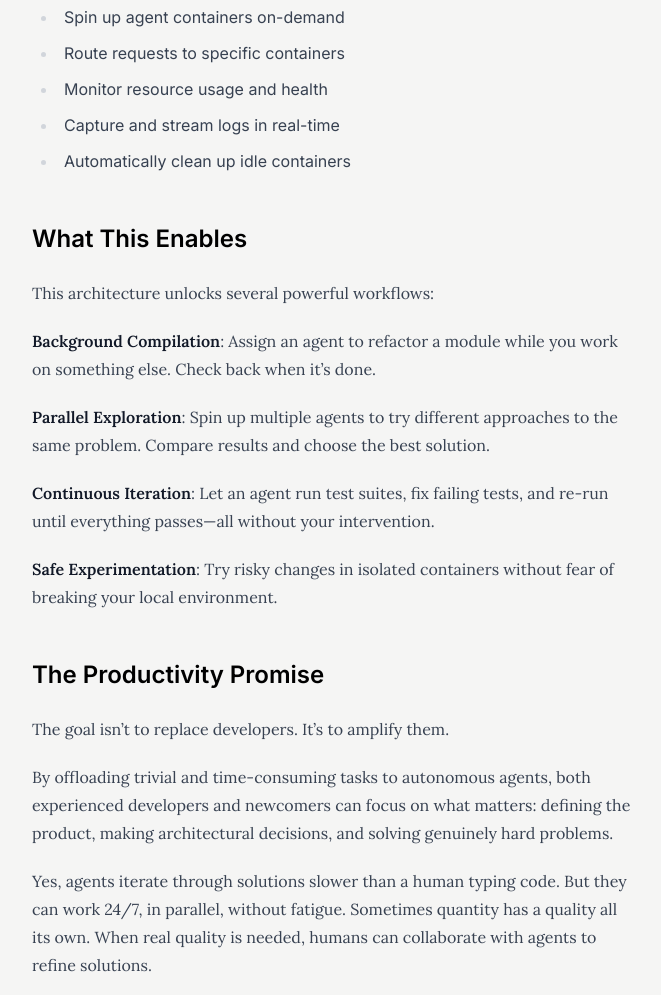
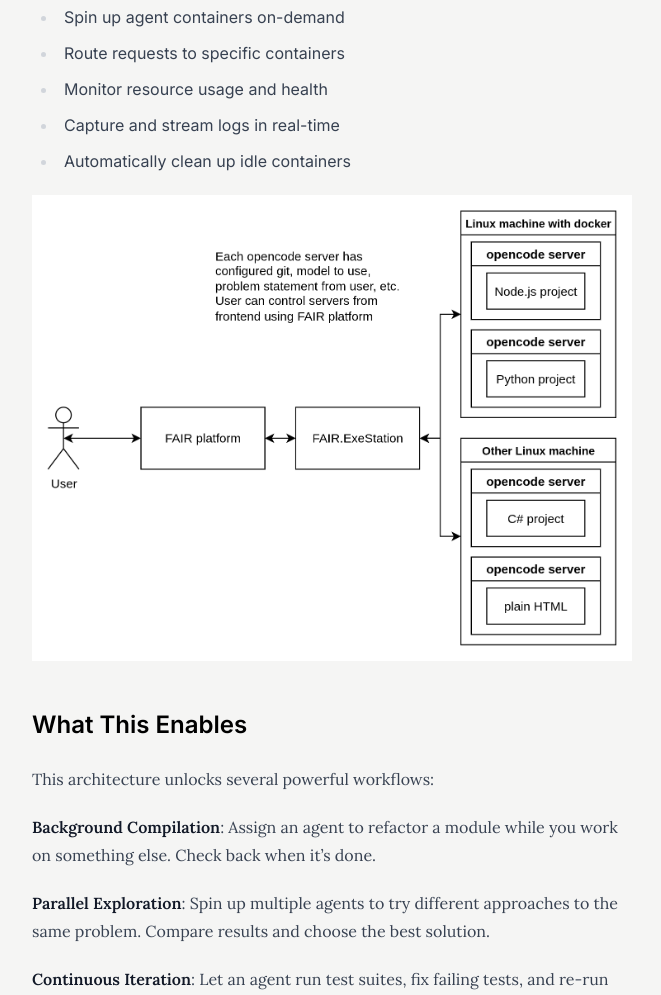
Before and after one commit to abzy128/abzy-kz, an Astro site: page /blog/2025-10-19-background-agents in a window 1280 px wide. Shown: the part 3035-4030 px from the top of the page, without its empty margins (308-969 px from the left). Built offline with nearby package versions, Linux system fonts and the light colour scheme; Astro itself is replaced by a stand-in of ours; a web font is replaced by a local one.

Commit message:
add diagram

```diff
--- a/src/content/blog/2025-10-19-background-agents/index.md
+++ b/src/content/blog/2025-10-19-background-agents/index.md
@@ -61,6 +61,8 @@
 - Capture and stream logs in real-time
 - Automatically clean up idle containers
 
+![Architecture](./architecture.png)
+
 ## What This Enables
 
 This architecture unlocks several powerful workflows:
```
Also changed, not shown: src/content/blog/2025-10-19-background-agents/architecture.png (added).
